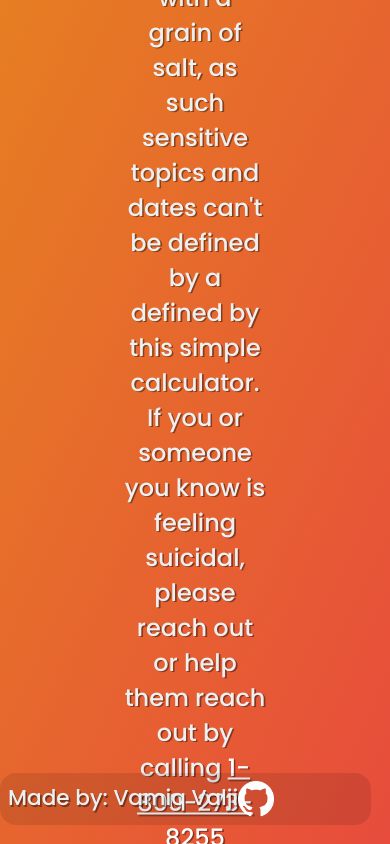
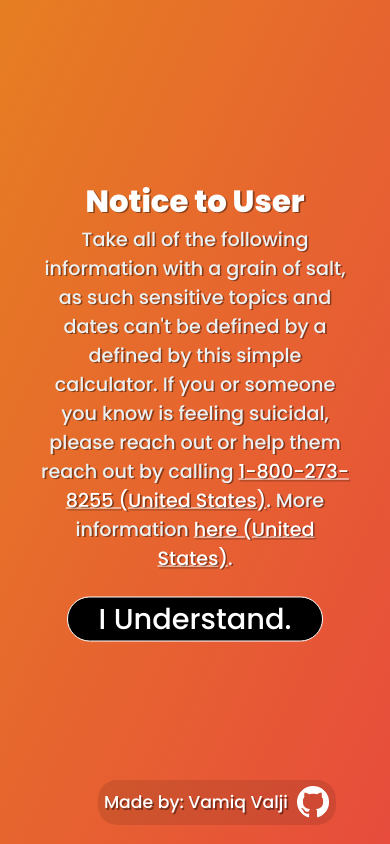
Before and after one commit to VamiqValji/mortality-calculator, a React (Create React App) app: page / in a window 390 px wide. Shown: the top 844 px of the page. Built offline with nearby package versions, Linux system fonts and the light colour scheme.

Commit message:
Warning Screen Styling
The warning screen styling can be considered done.

```diff
--- a/src/App.css
+++ b/src/App.css
@@ -30,13 +30,10 @@
   background: black;
 }
 
+#warning,
 #root,
-#dots,
-/* #wisely, */
 #description,
-/* #description2,
-#description3, */
-#warning {
+#dots {
   display: flex;
   justify-content: center;
   text-align: center;
@@ -62,7 +59,6 @@
   height: 100vh;
   background: var(--red); /* For browsers that do not support gradients */
   background-image: linear-gradient(to bottom right, var(--red), var(--orange));
-  /* background-image: linear-gradient(to bottom right, #2c3e50, #8e44ad); */
   z-index: -1;
 }
 
@@ -220,16 +216,105 @@
   padding: 0.5rem;
   /* border: 0.4rem rgba(0, 0, 0, 0.1) solid; */
   border-radius: 1rem;
+  transition: 0.25s;
+  font-size: 1em;
+  align-items: center;
 }
 
-/* @media only screen and (max-width: 1200px) {
-  div.warningDiv h1.warningTitle {
-    font-size: 1.7em;
+.madeByVamiqValji:hover {
+  background: rgba(0, 0, 0, 0.2);
+}
+
+.madeByVamiqValji img {
+  width: 2rem;
+  height: 2rem;
+  margin-left: 0.6rem;
+}
+
+@media only screen and (max-width: 1400px) {
+  .warningDiv {
+    width: 40%;
   }
-  div.warningDiv div.warningText {
-    font-size: 0px;
+}
+
+@media only screen and (max-width: 1024px) {
+  .warningDiv {
+    width: 60%;
   }
-  div.warningDiv button {
-    width: 20rem;
+  /* body {
+    display: none;
+  } */
+}
+
+@media only screen and (max-width: 768px) {
+  .warningDiv {
+    width: 70%;
   }
-} */
+  .warningDiv h1 {
+    font-size: 2em;
+  }
+  /* body {
+    display: none;
+  } */
+}
+
+@media only screen and (max-width: 525px) {
+  .warningDiv {
+    width: 80%;
+    font-size: 1.4em;
+  }
+  .warningDiv h1 {
+    font-size: 1.9em;
+  }
+  .madeByVamiqValji {
+    right: auto;
+    left: auto;
+    padding: 0.4rem;
+    font-size: 0.8em;
+    border-radius: 1.2rem;
+  }
+}
+
+@media only screen and (max-width: 450px) {
+  .warningDiv {
+    font-size: 1.2em;
+  }
+  .warningDiv h1 {
+    font-size: 1.6em;
+  }
+  .warningDiv button {
+    margin: 1.5rem;
+    width: 16rem;
+  }
+  .warningDiv button:hover {
+    width: calc(16rem + 2vw);
+  }
+}
+
+@media only screen and (max-width: 325px) {
+  .warningDiv {
+    font-size: 1.1em;
+  }
+  .warningDiv h1 {
+    font-size: 1.4em;
+  }
+}
+
+@media only screen and (max-height: 400px) {
+  .warningDiv {
+    font-size: 0.9em;
+    width: 90%;
+  }
+  .warningDiv h1 {
+    font-size: 1.3rem;
+  }
+  .warningDiv button {
+    margin: 1rem;
+  }
+}
+
+@media only screen and (max-width: 1px) {
+  body {
+    display: none;
+  }
+}
--- a/src/App.js
+++ b/src/App.js
@@ -75,7 +75,14 @@ function App() {
         <input type="submit" />
       </form>
       <Dots birthdate={birthdate} lifeExpectancyYears={lifeExpectancyYears} />
-      <div className="madeByVamiqValji">Made by: Vamiq Valji <img src={githubLogo} width="10%" height="10%" /></div>
+      <a href="https://github.com/VamiqValji/mortality-calculator">
+      <div className="madeByVamiqValji">Made by: Vamiq Valji
+      <img
+        src={githubLogo}
+        alt="GitHub Repo"
+      />
+      </div>
+      </a>
       <div className="background"></div>
     </div>
   );
```
Also changed, not shown: 1 other file (tests, documents, lock files or other folders).
